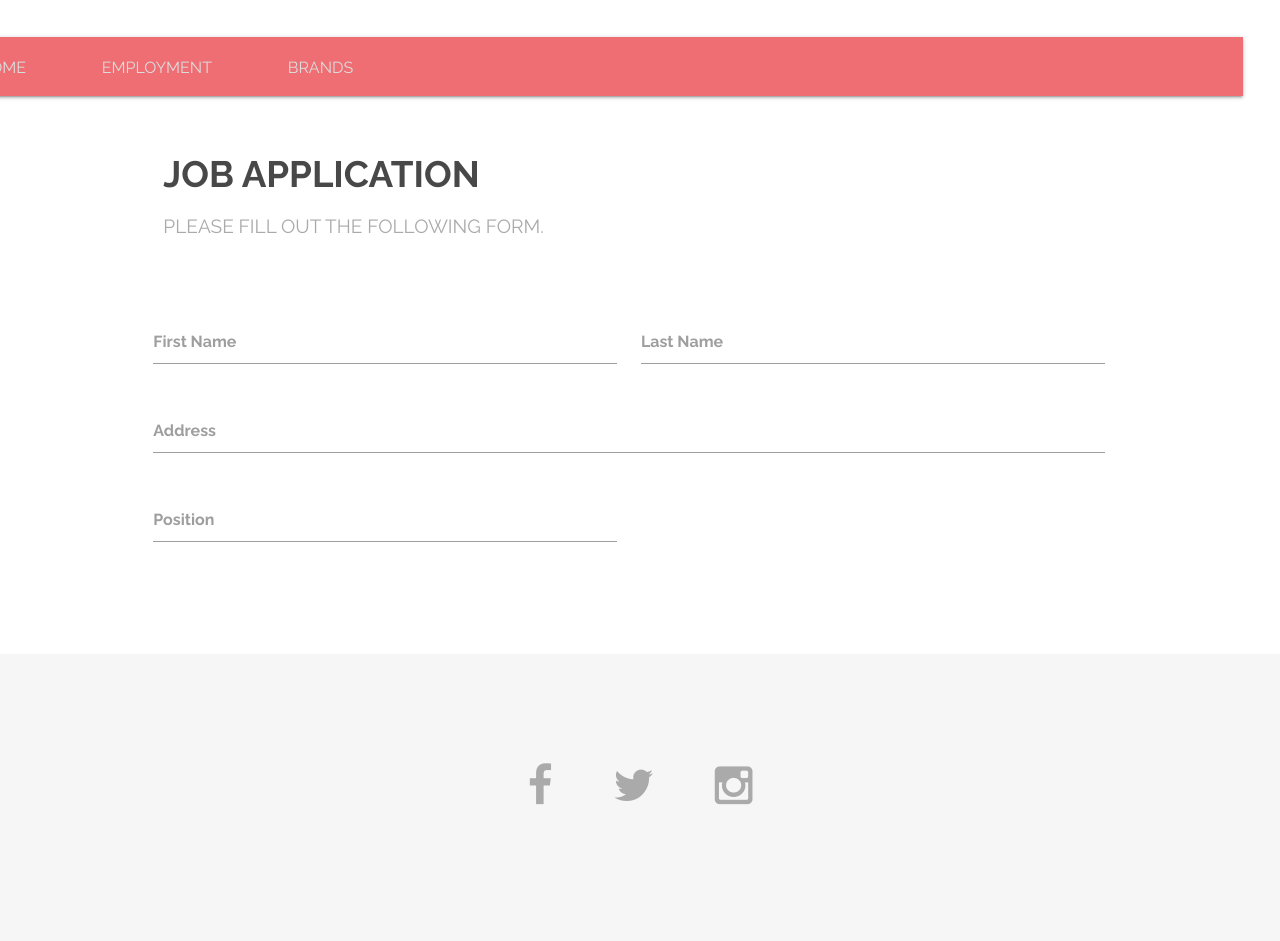
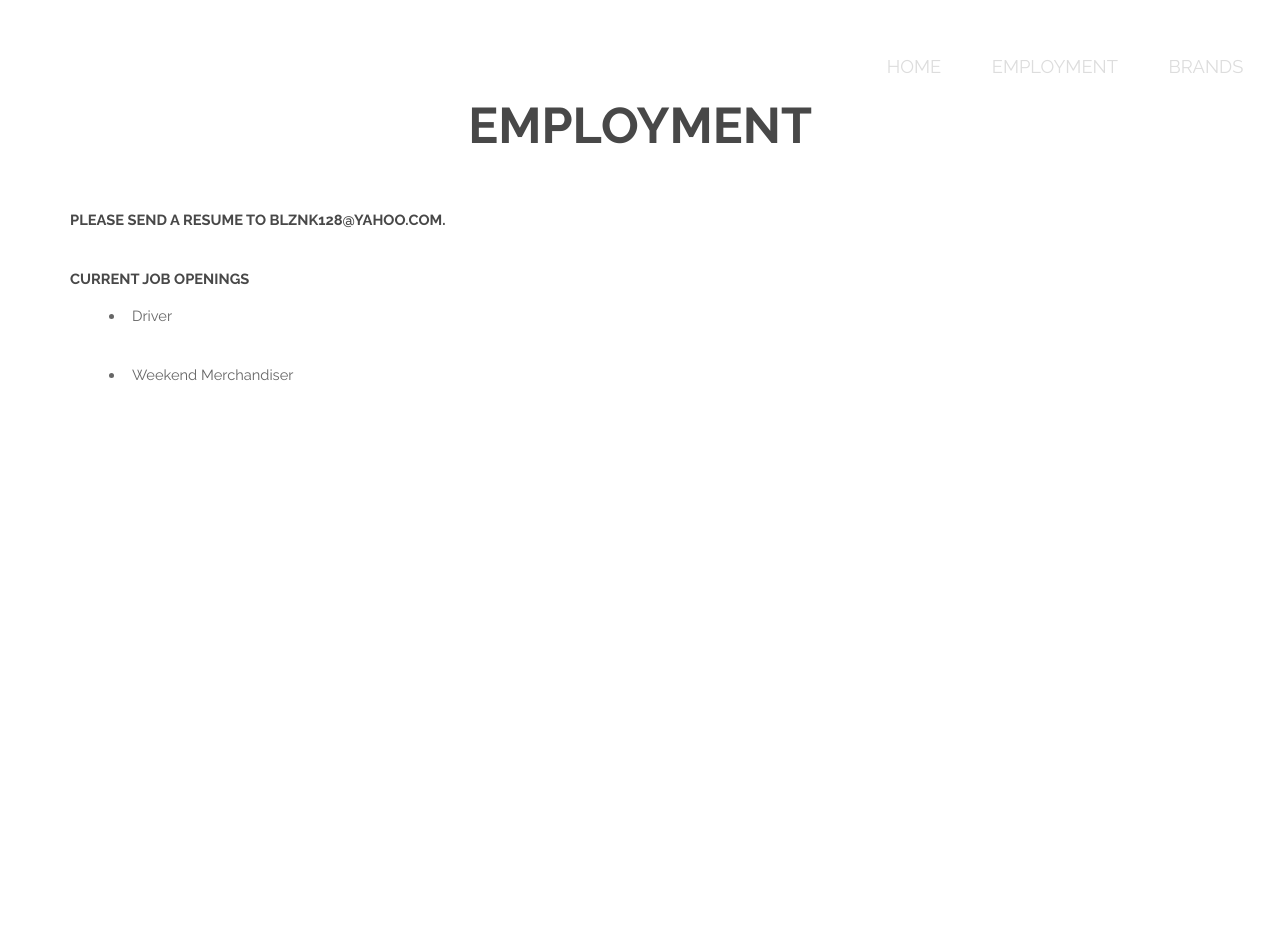
Before and after one commit to blznk128/Work-Website-2, a plain HTML site: page Jobs.html in a window 1280 px wide. After the commit the page ends 800 px from the top, so only its background shows below. Drawn offline with nearby package versions, Linux system fonts and the light colour scheme.

Commit message:
added resume part

```diff
--- a/Jobs.html
+++ b/Jobs.html
@@ -4,7 +4,6 @@
 		<title>GDC</title>
 		<meta charset="utf-8" />
 		<meta name="viewport" content="width=device-width, initial-scale=1" />
-		<link rel="stylesheet" href="https://cdnjs.cloudflare.com/ajax/libs/materialize/1.0.0/css/materialize.min.css">
 		<link rel="stylesheet" href="assets/css/main.css" />
 	</head>
 	<body>
@@ -22,47 +21,22 @@
 		</header>
 
 			<a href="#menu" class="navPanelToggle"><span class="fa fa-bars"></span></a>
-
 		<!-- Main -->
-			<section id="main" class="wrapper">
-				<div class="container">
-
-					<header class="major special">
-						<h2>Job Application</h2>
-						<p>Please fill out the following form.</p>
-					</header>
-					  <div class="row">
-						<form class="col s12">
-						  <div class="row">
-							<div class="input-field col s6">
-							  <input  id="first_name" type="text" class="validate">
-							  <label for="first_name">First Name</label>
-							</div>
-							<div class="input-field col s6">
-							  <input id="last_name" type="text" class="validate">
-							  <label for="last_name">Last Name</label>
-							</div>
-						  </div>
-						  <div class="row">
-							<div class="input-field col s12">
-							  <input  id="address" type="text" class="validate">
-							  <label for="address">Address</label>
-							</div>
-							<div class="input-field col s6">
-							  <input id="position" type="text" class="validate">
-							  <label for="position">Position</label>
-							</div>
-						  </div>
-
-						</form>
-					  </div>
-
-
-				</div>
-			</section>
+			<h2 id="employment">Employment</h2>
+			<h1 id = "resume">Please send a resume to blznk128@yahoo.com.</h1>
+			<br>
+			<h1 id = "current">Current Job Openings</h1>
+			<ul id = "positions">
+				<li>
+					<p>Driver</p>
+				</li>
+				<li>
+					<p>Weekend Merchandiser</p>
+				</li>
+			</ul>
 
 		<!-- Footer -->
-			<footer id="footer">
+			<!-- <footer id="footer">
 				<div class="container">
 					<ul class="icons">
 						<li><a href="#" class="icon fa-facebook"></a></li>
@@ -73,7 +47,7 @@
 
 					</ul>
 				</div>
-			</footer>
+			</footer> -->
 
 		<!-- Scripts -->
 			<script src="https://cdnjs.cloudflare.com/ajax/libs/materialize/1.0.0/js/materialize.min.js"></script>
--- a/assets/css/main.css
+++ b/assets/css/main.css
@@ -3260,6 +3260,19 @@
 
 		}
 
-/* .card {
-	background: red
-} */
+#employment {
+	text-align: center;
+	font-size: 50px;
+}
+
+#resume {
+	margin-left: 70px
+}
+
+#current {
+	margin-left: 70px;
+}
+
+#positions {
+	margin-left: 110px;
+}
```
Also changed, not shown: applications.html (deleted, +0 -15 lines), brands.html (+1 -1 lines).
